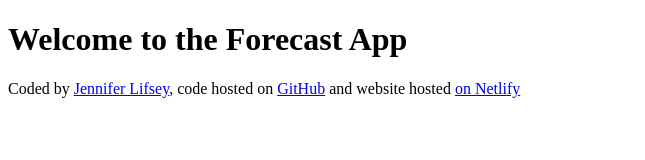
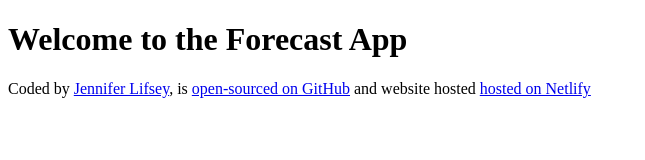
Before and after one commit to jlifs/forecast-app, a plain HTML site: page index.html in a window 1280 px wide. Shown: the whole page, without its empty margins (0-645 px from the left). Drawn offline with Linux system fonts and the light colour scheme.

Commit message:
Updated the footer

```diff
--- a/index.html
+++ b/index.html
@@ -9,7 +9,12 @@
     <h1>Welcome to the Forecast App</h1>
     <footer>
         Coded by
-        <a href="https://github.com/jlifs" target="_blank"> Jennifer Lifsey</a>, code hosted on <a href="https://github.com/jlifs/forecast-app" target="_blank">GitHub</a> and website hosted <a href="https://shecodes-wx-forecast-app.netlify.app" target="_blank">on Netlify</a>
+        <a href="https://github.com/jlifs" target="_blank"> Jennifer Lifsey</a>,
+        is
+        <a href="https://github.com/jlifs/forecast-app" target="_blank">open-sourced on GitHub</a>
+        and website hosted
+        <a href="https://shecodes-wx-forecast-app.netlify.app" target="_blank"
+        >hosted on Netlify</a>
     </footer>
 </body>
 </html>
```
